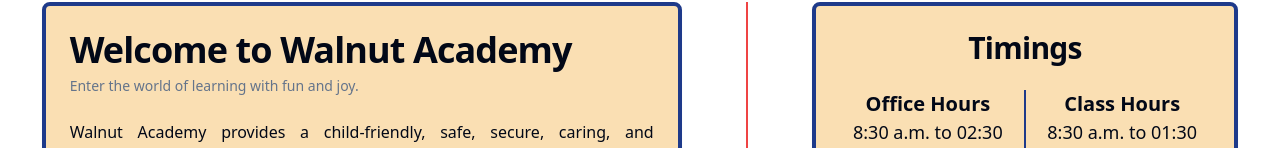
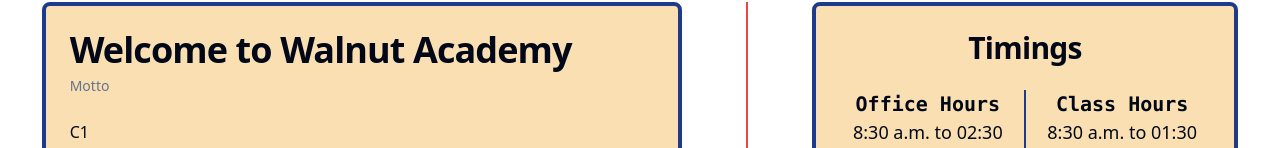
Before and after one commit to IkshitGupta/Walnut_Academy_Website, a Next.js app: page / in a window 1280 px wide. Shown: the part 772-920 px from the top of the page. Built offline with nearby package versions, Linux system fonts and the light colour scheme.

Commit message:
reverting welcome.tsx

```diff
--- a/src/app/components/welcome.tsx
+++ b/src/app/components/welcome.tsx
@@ -10,13 +10,9 @@ const WelcomeDesc = () => {
 				<Card className="md:w-3/6 border-blue-900 border-4 bg-[#FADFB3] max-md:mx-5">
 					<CardHeader>
 						<CardTitle className="md:text-4xl">Welcome to Walnut Academy</CardTitle>
-						<CardDescription> Enter the world of learning with fun and joy. </CardDescription>
+						<CardDescription>Motto</CardDescription>
 					</CardHeader>
-					<CardContent className="text-justify">
-						Walnut Academy provides a child-friendly, safe, secure, caring, and stimulating environment. Here, we will nurture your child and provide them with a quality education. At Walnut
-						Academy, our firm belief about teaching is "learning by playing, doing, and in an interactive way." Hence, we have designed our ambiance, curriculum, activities, teaching aids,
-						toys, and equipment in a fun-loving manner.
-					</CardContent>
+					<CardContent>C1</CardContent>
 				</Card>
 
 				<Separator orientation="vertical" className="bg-red-500 w-0.5 h-auto max-md:hidden" />
@@ -28,12 +24,12 @@ const WelcomeDesc = () => {
 					</CardHeader>
 					<CardContent className="flex justify-between">
 						<div className="w-1/2">
-							<div className="font-semibold text-xl max-md:text-lg"> Office Hours </div>
+							<div className="font-semibold text-xl font-mono max-md:text-lg"> Office Hours </div>
 							<div className="md:text-lg">8:30 a.m. to 02:30 p.m.</div>
 						</div>
 						<Separator orientation="vertical" className="bg-blue-900 w-0.5 h-auto mx-2" />
 						<div className="w-1/2">
-							<div className="font-semibold text-xl max-md:text-lg"> Class Hours </div>
+							<div className="font-semibold text-xl font-mono max-md:text-lg"> Class Hours </div>
 							<div className="md:text-lg">8:30 a.m. to 01:30 p.m.</div>
 						</div>
 					</CardContent>
```
